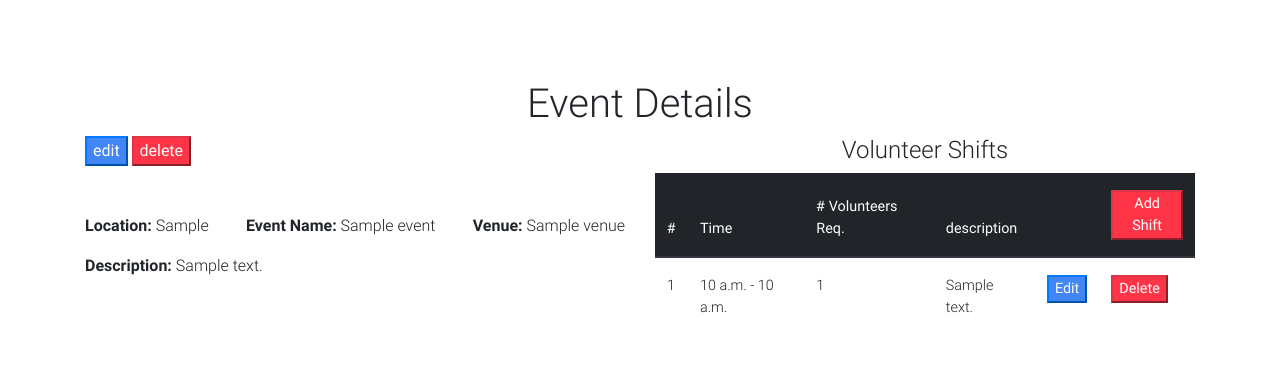
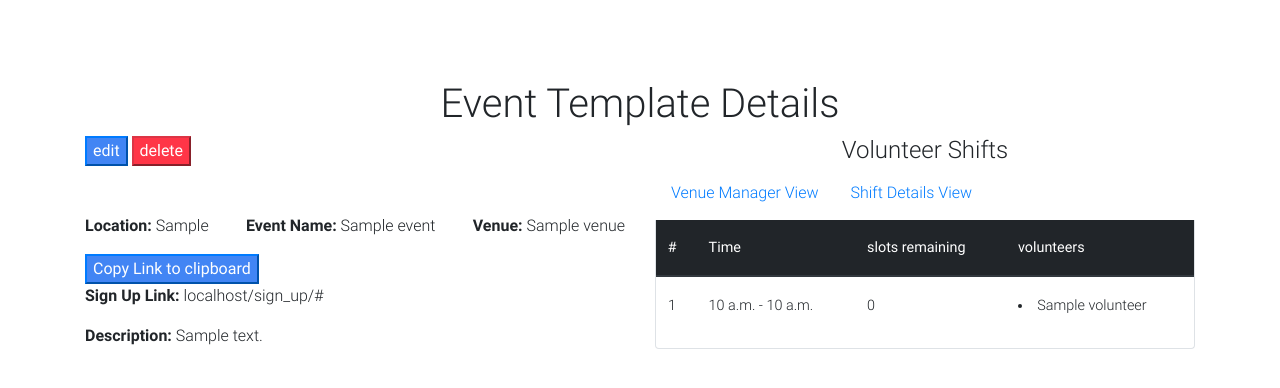
Before and after one commit to Nolan-Little/inStep, a Django app: page /event_template_details/1/ in a window 1280 px wide. Shown: the top 388 px of the page. Run offline with Django 3.2, Linux system fonts and the light colour scheme; tables that the repository leaves empty hold one stand-in row (values such as "Sample post"); some libraries are stand-ins or nearby versions.

Commit message:
tab views for event details

```diff
--- a/inStep/settings.py
+++ b/inStep/settings.py
@@ -32,6 +32,7 @@ ALLOWED_HOSTS = []
 
 INSTALLED_APPS = [
     'volunteer',
+    'mathfilters',
     'django.contrib.admin',
     'django.contrib.auth',
     'django.contrib.contenttypes',
--- a/volunteer/models.py
+++ b/volunteer/models.py
@@ -33,6 +33,11 @@ class Shift(models.Model):
     num_volunteers = models.PositiveIntegerField()
     description = models.CharField(max_length=100)
 
+    @property
+    def slots_remaining(self):
+        volunteers = Volunteer.objects.filter(shift=self).count()
+        return self.num_volunteers - volunteers
+
 class Volunteer(models.Model):
     shift = models.ForeignKey(Shift, on_delete=models.CASCADE)
     name = models.CharField(max_length=150, default="volunteer")
--- /dev/null
+++ b/volunteer/static/scripts/copyLink.js
@@ -0,0 +1,6 @@
+copyBtn = document.querySelector('#copyLink')
+url = document.querySelector('#url')
+
+copyBtn.addEventListener('click', (e) => {
+
+})
--- a/volunteer/templates/dashboard.html
+++ b/volunteer/templates/dashboard.html
@@ -74,6 +74,7 @@
                         <tr>
                             <th scope="col">Name</th>
                             <th scope="col">Date</th>
+                            <th scope="col"></th>
                         </tr>
                     </thead>
                     <tbody>
@@ -90,6 +91,11 @@
                             <tr>
                                 <th scope="row">{{event.name}}</td>
                                 <td>{{event.date}}</td>
+                                <td>
+                                    <button class="btn-warning">
+                                        <a class="text-white" href="{% url 'volunteer:event_template_details' event.id %}">details</a>
+                                    </button>
+                                </td>
                             </tr>
                         {% endfor %}
                     </tbody>
--- a/volunteer/templates/events/event_template_detail.html
+++ b/volunteer/templates/events/event_template_detail.html
@@ -1,9 +1,14 @@
 {% extends 'index.html' %}
 {% load static %}
+{% load mathfilters %}
 
 {% block content %}
 <div class="container">
-  <h1 class="header text-center">Event Details</h1>
+  {% if  event_template.is_template%}
+    <h1 class="header text-center">Event Template Details</h1>
+  {% elif event_template.is_template == 0 %}
+    <h1 class="header text-center">{{event_template.name}} on {{event_template.date}}</h1>
+  {% endif %}
   <div class="row d-flex">
     <div class= "col-lg-6 col-sm-12">
       <button class="btn-primary">
@@ -17,19 +22,34 @@
         <p><span class="detail--label">Event Name:</span> {{event_template.name}}</p>
         <p><span class="detail--label">Venue:</span> {{event_template.venue}}</p>
       </div>
+        <button class="btn-primary" id="copyLink">Copy Link to clipboard</button>
+        <p><span class="detail--label">Sign Up Link: </span id="url">{{domain}}/sign_up/{{event_template.sign_up_url}}</p>
         <p><span class="detail--label">Description: </span>{{event_template.description}}</p>
       </div>
 
       <div class= "col-lg-6 col-sm-12">
         <h4 class="text-center">Volunteer Shifts</h4>
+        <div class="classic-tabs">
+          <ul class="nav tabs-dark" id="volTab" role="tablist">
+            <li class="nav-item">
+              <a class="nav-link  waves-light active show" id="vm-tab-classic" data-toggle="tab" href="#vm-classic"
+                role="tab" aria-controls="vm-classic" aria-selected="true">Venue Manager View</a>
+            </li>
+            <li class="nav-item">
+              <a class="nav-link waves-light" id="detail-tab-classic" data-toggle="tab" href="#detail-classic" role="tab"
+                aria-controls="detail-classic" aria-selected="false">Shift Details View</a>
+            </li>
+          </ul>
+          <div class="tab-content border-right border-bottom border-left rounded-bottom" id="TabContent">
+            {% comment %} Details view tab {% endcomment %}
+            <div class="tab-pane fade" id="detail-classic" role="tabpanel" aria-labelledby="detail-tab-classic">
               <table class="table">
                 <thead class="thead-dark">
                   <tr>
                     <th scope="col">#</th>
                     <th scope="col">Time</th>
-              <th scope="col"> # Volunteers Req.</th>
+                    <th scope="col"> # Vol. Req.</th>
                     <th scope="col">description</th>
-              <th scope="col"></th>
                     <th scope="col">
                       <button class="btn-danger">
                         <a class="text-white" href="{% url 'volunteer:new_shift' event_template.id %}">
@@ -50,8 +70,6 @@
                         <button class="btn-primary">
                           <a class="text-white" href="{% url 'volunteer:edit_shift' shift.id %}">Edit</a>
                         </button>
-                </td>
-                <td>
                         <button class="btn-danger">
                           <a class="text-white" href="{% url 'volunteer:delete_shift' shift.id %}">Delete</a>
                         </button>
@@ -61,6 +79,43 @@
                 </tbody>
               </table>
             </div>
+
+            {% comment %} Venue manager view tab {% endcomment %}
+            <div class="tab-pane fade active show" id="vm-classic" role="tabpanel" aria-labelledby="detail-tab-classic">
+              <table class="table">
+                <thead class="thead-dark">
+                  <tr>
+                    <th scope="col">#</th>
+                    <th scope="col">Time</th>
+                    <th scope="col">slots remaining</th>
+                    <th scope="col">volunteers</th>
+                  </tr>
+                </thead>
+                <tbody>
+                  {% for shift in event_template.shift_set.all %}
+                    <tr>
+                      <td class="scope">{{forloop.counter}}</td>
+                      <td>{{shift.start_time}} - {{shift.end_time}}</td>
+                      <td>{{shift.slots_remaining}}</td>
+                      <td>
+                        {% for volunteer in shift.volunteer_set.all %}
+                          <li>
+                            {{volunteer.name}}
+                          </li>
+                        {% endfor %}
+                      </td>
+                    </tr>
+                  {% endfor %}
+                </tbody>
+              </table>
+            </div>
+          </div>
+        </div>
+      </div>
     </div>
   </div>
 {% endblock content %}
+
+{% block scripts %}
+  <script src="{% static "scripts/copyLink.js"%}"></script>
+{% endblock scripts %}
--- a/volunteer/views/event_views.py
+++ b/volunteer/views/event_views.py
@@ -1,5 +1,6 @@
 import datetime
 from django.shortcuts import render
+from django.contrib.sites.shortcuts import get_current_site
 from django.contrib.auth.models import User
 from django.http import HttpResponseRedirect
 from django.urls import reverse
@@ -84,8 +85,10 @@ def new_event_template(request):
 
 def event_template_details(request, event_template_id):
     template_name = 'events/event_template_detail.html'
+    domain = get_current_site(request).domain
     context = {
-        'event_template': Event.objects.get(pk=event_template_id)
+        'event_template': Event.objects.get(pk=event_template_id),
+        'domain': domain
     }
     return render(request, template_name, context)
 
@@ -195,12 +198,15 @@ def schedule_event(request):
 
         shift_templates = Shift.objects.filter(event=event)
 
-        # # Schedule all appropriate shifts
-        # for template in shift_templates:
-        #     ScheduledShift.objects.create(
-        #         scheduled_event=scheduled_event,
-        #         shift_template=template
-        #     )
+        # Schedule all appropriate shifts
+        for template in shift_templates:
+            Shift.objects.create(
+                start_time=template.start_time,
+                end_time=template.end_time,
+                num_volunteers=template.num_volunteers,
+                description=template.description,
+                event=scheduled_event
+            )
 
     return HttpResponseRedirect(reverse('volunteer:dashboard'))
 
```
Lines whose indentation alone changed are shown as unchanged.
